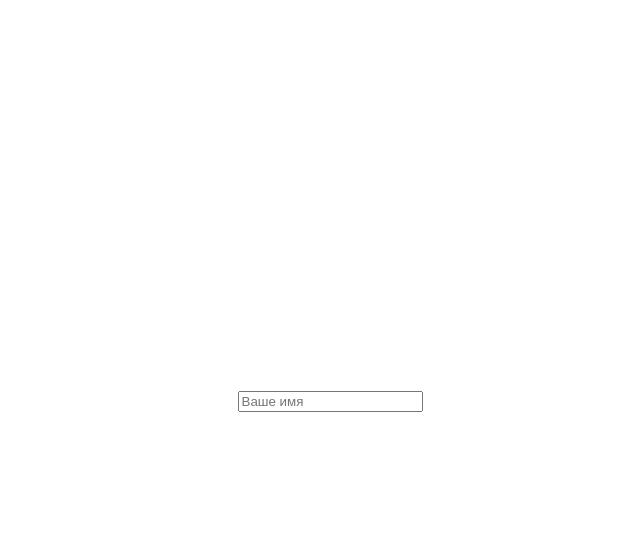
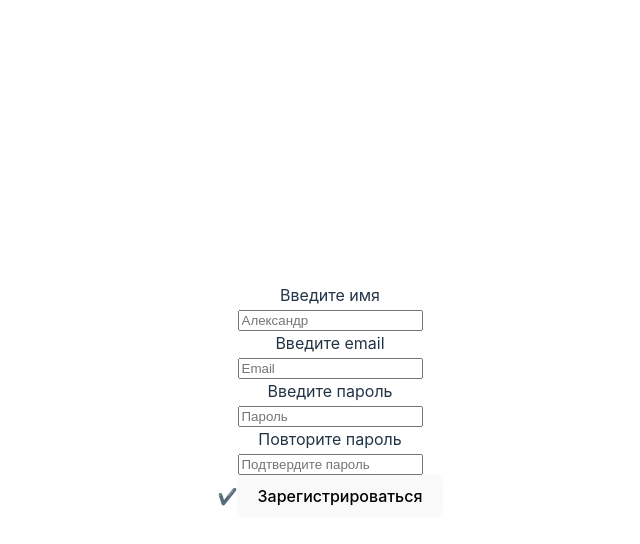
Before and after one commit to Maxim-web-dev/Registration, a React (Vite) app: page / in a window 1280 px wide. Both pictures are taken after a click on the button "У вас нет аккаунта?". Shown: the top 544 px of the page, without its empty margins (310-950 px from the left). Built offline with nearby package versions, Linux system fonts and the light colour scheme.

Commit message:
Все работает, кроме входа в аккаунт

```diff
--- a/src/App.jsx
+++ b/src/App.jsx
@@ -9,6 +9,8 @@ import './App.css'
 // - да - показать страницу
 
 // Уберу кнопки сохранить в этой версии приложения
+// Исправь 'Пароли не совпадают', сделай это в виде сообщения??
+
 
 export default function App() {
   const [ isSignIn, setIsSignIn ] = useState(false)
@@ -44,14 +46,14 @@ export default function App() {
 function SignIn(props) {
 
   const [ userEmail, setUserEmail ] = useState('')
-  const [ userPassword, setUserPassword ] = useState()
+  const [ userPassword, setUserPassword ] = useState('')
 
   const handleInputChange = (e) => {
     const {id, value} = e.target;
-    if (id === 'email') {
+    if (id === 'userEmail') {
       setUserEmail(value);
     }
-    if (id === 'password') {
+    if (id === 'userPassword') {
       setUserPassword(value);
     }
   }
@@ -66,7 +68,7 @@ function SignIn(props) {
       <input
         type="email"
         placeholder='Email'
-        id='email'
+        id='userEmail'
         onChange={(e) => handleInputChange(e)}
         value={userEmail}
       />
@@ -75,6 +77,7 @@ function SignIn(props) {
         <input
         type="password"
         placeholder='Пароль'
+        id='userPassword'
         onChange={(e) => handleInputChange(e)}
         value={userPassword}
         />
@@ -87,10 +90,53 @@ function SignIn(props) {
 }
 
 function SignUp() {
+  const [dataName, setDataName] = useState('')
+  const [dataEmail, setDataEmail] = useState('')
+  const [dataPassword, setDataPassword] = useState('')
+  const [confirmPassword, setConfirmPassword] = useState('')
+  const [content, setContent] = useState ('')
+
+  const handleInputChange = (e) => {
+    const {value, id} = e.target;
+    if (id === 'dataName') {
+      setDataName(value)
+    }
+    if (id === 'dataEmail') {
+      setDataEmail(value)
+    }
+    if (id === 'dataPassword') {
+      setDataPassword(value)
+    }
+    if (id === 'confirmPassword') {
+      setConfirmPassword(value)
+    }
+  }
+
+    useEffect( () => {
+      dataPassword !== confirmPassword ? setContent('Пароли не совпадают') : setContent('✔️')
+    }, [dataPassword, confirmPassword] )
+
+    const signUp = () => {
+      localStorage.setItem( 'name', dataName )
+      localStorage.setItem( 'email', dataEmail )
+      localStorage.setItem( 'password', dataPassword )
+    }
 
   return(
     <>
-      <input type="text" placeholder='Ваше имя' id="" />
+      <label htmlFor="dataName">Введите имя</label> <br />
+      <input type="text" placeholder='Александр' id="dataName" onChange={handleInputChange}/> <br />
+
+      <label htmlFor="dataEmail">Введите email</label> <br />
+      <input type="email" placeholder='Email' id="dataEmail" onChange={handleInputChange}/> <br />
+
+      <label htmlFor="dataPassword">Введите пароль</label> <br />
+      <input type="password" placeholder='Пароль' id="dataPassword" onChange={handleInputChange}/> <br />
+
+      <label htmlFor="confirmPassword">Повторите пароль</label> <br />
+      <input type="password" placeholder='Подтвердите пароль' id="confirmPassword" onChange={handleInputChange}/> <br />
+      {content}
+      <button onClick={signUp}>Зарегистрироваться</button>
     </>
   )
 }
```
